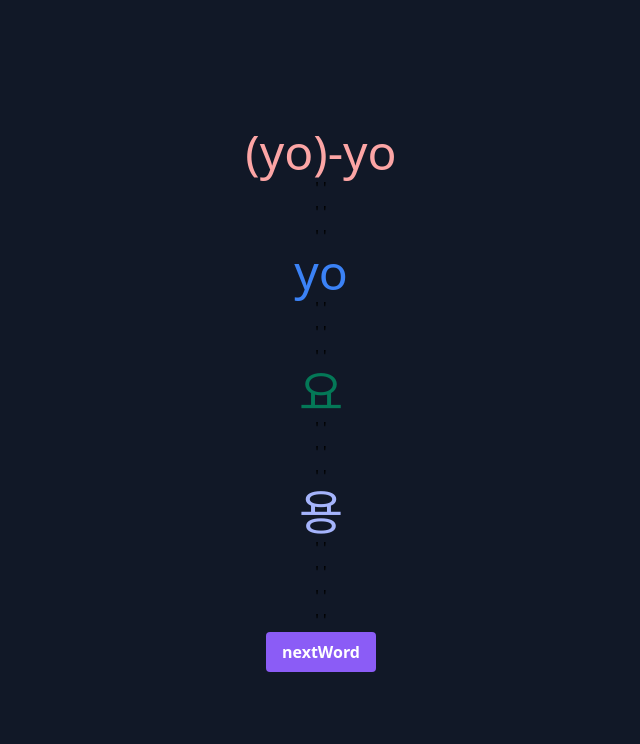
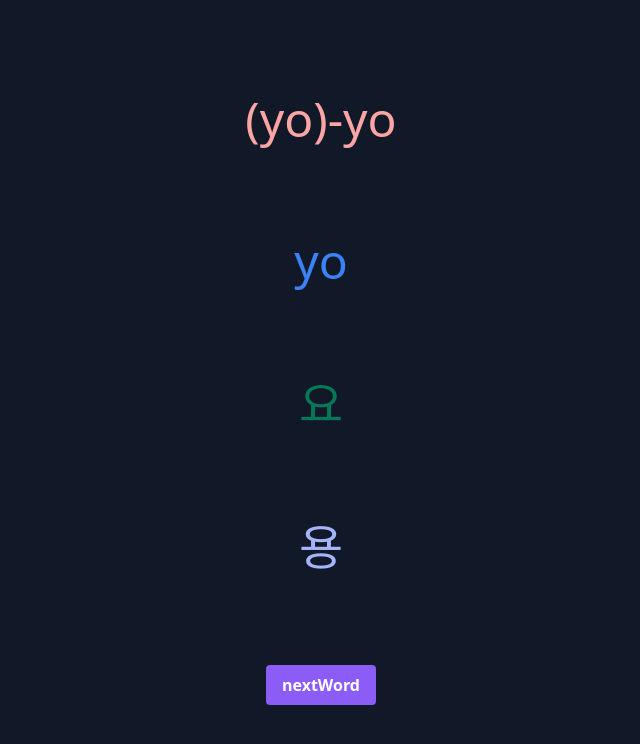
Before and after one commit to swaticodes/breakthebarrier, a React (Create React App) app: page / in a window 1280 px wide. Shown: the top 744 px of the page, without its empty margins (319-959 px from the left). Built offline with nearby package versions, Linux system fonts and the light colour scheme.

Commit message:
prints stuff

```diff
--- a/src/App.js
+++ b/src/App.js
@@ -65,7 +65,7 @@ function App() {
 
     return (
         <>
-        <div className="w-full h-screen bg-gray-900 flex flex-col items-center justify-center">
+        <div className="w-full h-screen bg-gray-900 flex flex-col items-center justify-evenly">
         {/* {
             words.map((word) => {
                 return <p>{word.english}</p>
@@ -73,22 +73,16 @@ function App() {
         } */}
 
         <p className="text-red-300 text-5xl">{words[index]['english']}</p>
+        <p className="text-blue-500 text-5xl">{words[index]['englishSyllable']}</p>
+        <p className="text-green-700 text-5xl">{words[index]['korean']}</p>
+        {/* <p>' '</p>
+        <p>' '</p>
+        <p>' '</p> */}
+        <p className="text-indigo-300 text-5xl">{words[index]['koreanExample']}</p>
+        {/* <p>' '</p>
         <p>' '</p>
         <p>' '</p>
-        <p>' '</p>
-        <p className="text-blue-500 text-5xl">{words[index]['englishSyllable']}</p>
-        <p>' '</p>
-        <p>' '</p>
-        <p>' '</p>
-        <p className="text-green-700 text-5xl">{words[index]['korean']}</p>
-        <p>' '</p>
-        <p>' '</p>
-        <p>' '</p>
-        <p className="text-indigo-300 text-5xl">{words[index]['koreanExample']}</p>
-        <p>' '</p>
-        <p>' '</p>
-        <p>' '</p>
-        <p>' '</p>
+        <p>' '</p> */}
         <button className="bg-purple-500 hover:bg-purple-300 text-white font-bold py-2 px-4 rounded" onClick={incrementIndex}>nextWord</button>
         </div>
         </>
```
